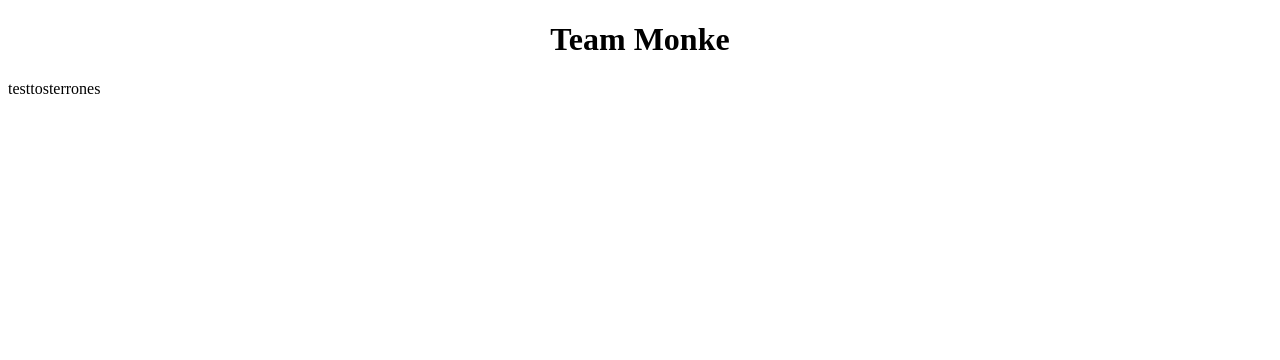
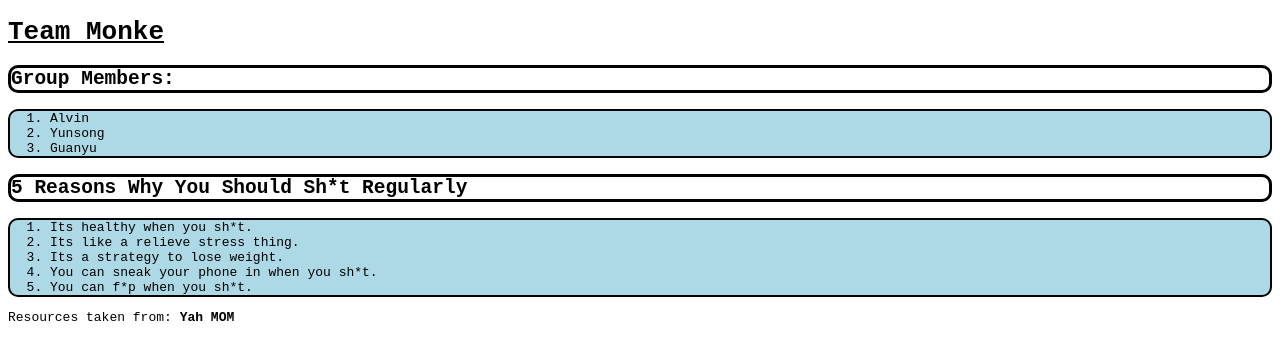
Before and after one commit to Chronos69420/Monke-NRC, a plain HTML site: page docs/index.html in a window 1280 px wide. Drawn offline with Linux system fonts and the light colour scheme.

Commit message:
website update

```diff
--- a/docs/index.html
+++ b/docs/index.html
@@ -1,18 +1,47 @@
 <!DOCTYPE html>
 <html lang="en">
-<title>Alvin's Website</title>
+<title>Team Monke</title>
 <meta charset="UTF-8">
+<body>
+    <h1>Team Monke</h1>
+    <h2>Group Members:</h2>
+    <ol>
+        <li>Alvin</li>
+        <li>Yunsong</li>
+        <li>Guanyu</li>
+    </ol>
+    <h2>5 Reasons Why You Should Sh*t Regularly</h2>
+    <ol>
+        <li>Its healthy when you sh*t.</li>
+        <li>Its like a relieve stress thing.</li>
+        <li>Its a strategy to lose weight.</li>
+        <li>You can sneak your phone in when you sh*t.</li>
+        <li>You can f*p when you sh*t.</li>
+    </ol>
+    <p>
+        Resources taken from: <b>Yah MOM</b>
+    </p>
+</body>
+
 <style>
-    .teamname {
-        text-align: center;
-        width: 100%;
+    h1{
+        font-family: monospace;
+        text-decoration: underline;
+    }
+    ol{
+        background-color: lightblue;
+        border-style: solid;
+        border-width: 2px;
+        overflow: hidden;
+        border-radius: 10px 10px 10px 10px;
+        font-family: monospace;
+    }
+    h2{
+        border-radius: 10px 10px 10px 10px;
+        border-style: solid;
+        font-family: monospace;
+    }
+    p{
+        font-family: monospace;
     }
 </style>
-
-
-<body>
-    <h1 class='teamname'>Team Monke</h1>
-
-
-    <p>testtosterrones</p>
-</body>
```
